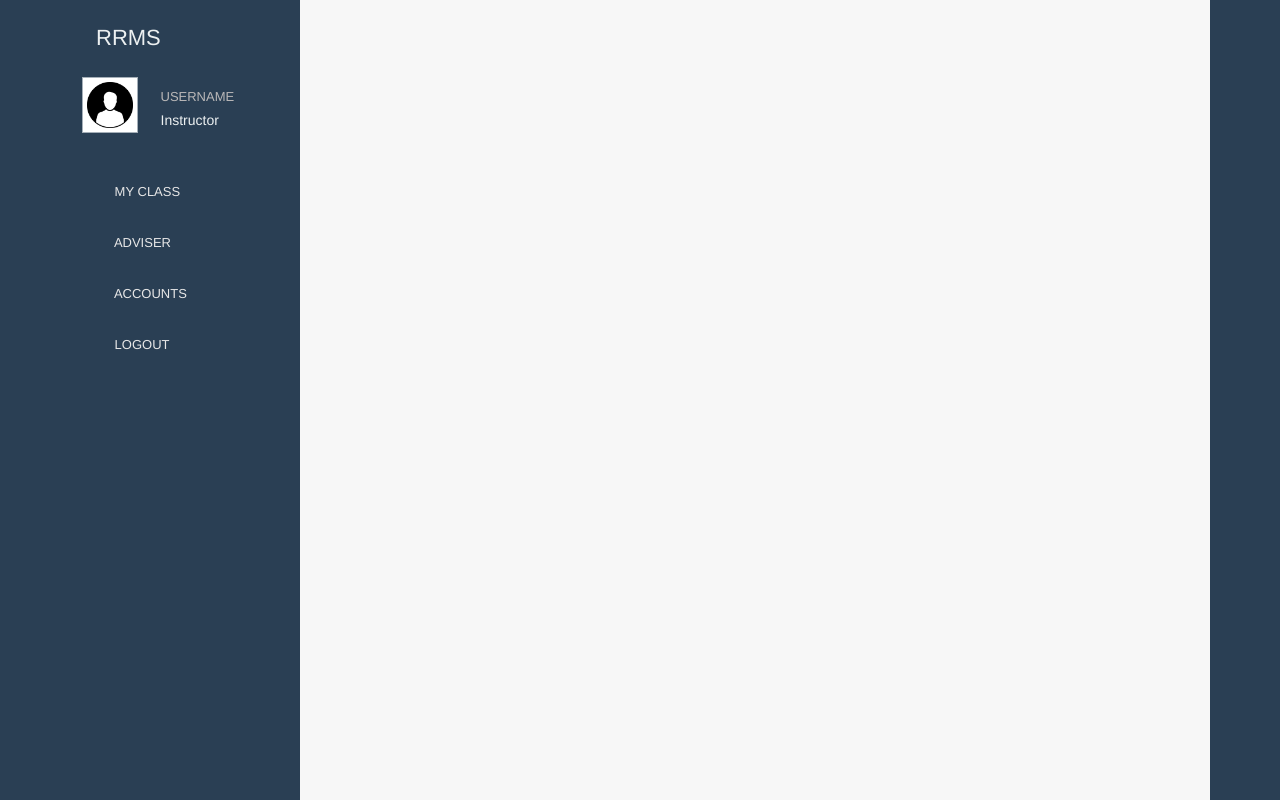
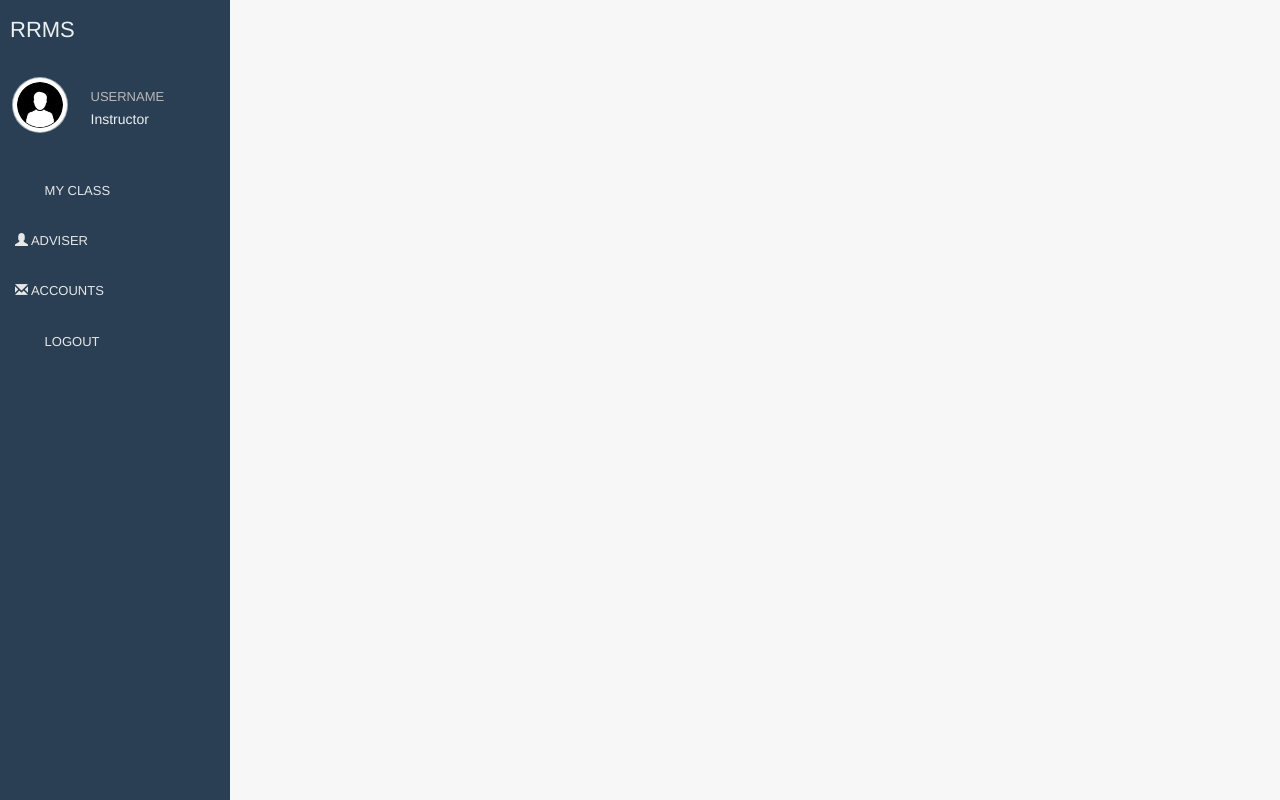
Before and after one commit to CaseresKlev/RRMS-Web, a PHP site: page /instructordashboard.php in a window 1280 px wide. Run offline with PHP 8.4, Linux system fonts and the light colour scheme; some libraries are stand-ins or nearby versions; some web fonts are replaced.

Commit message:
Princess edit icon

```diff
--- a/instructordashboard.php
+++ b/instructordashboard.php
@@ -54,8 +54,8 @@
                       <li><a> Delete </a></li>
                     </ul>
                   </li>
-                  <li><a><i class="fa fa-user"></i> ADVISER </a>
-                  <li><a><i class="fa fa-envelope"></i> ACCOUNTS </a>
+                  <li><a><i class="glyphicon glyphicon-user"></i> ADVISER </a>
+                  <li><a><i class="glyphicon glyphicon-envelope"></i> ACCOUNTS </a>
                   <li><a href="javascript:void(0)"><i class="fa fa-laptop"></i> LOGOUT <span class="label label-success pull-right"></a></li>
                 </ul>
               </div>
--- a/userdashboard.php
+++ b/userdashboard.php
@@ -48,7 +48,6 @@
               <div class="menu_section">
                 <ul class="nav side-menu">
                   <li><a><i class="fa fa-group"></i> MY BOOKS <span class="fa fa-chevron-down"></span></a>
-                  </li>
                   <li><a><i class="fa fa-user"></i> MY BIO </a>
                   <li><a><i class="fa fa-envelope"></i> REVISIONS </a>
                   <li><a href="javascript:void(0)"><i class="fa fa-laptop"></i> LOGOUT <span class="label label-success pull-right"></a></li>
```
